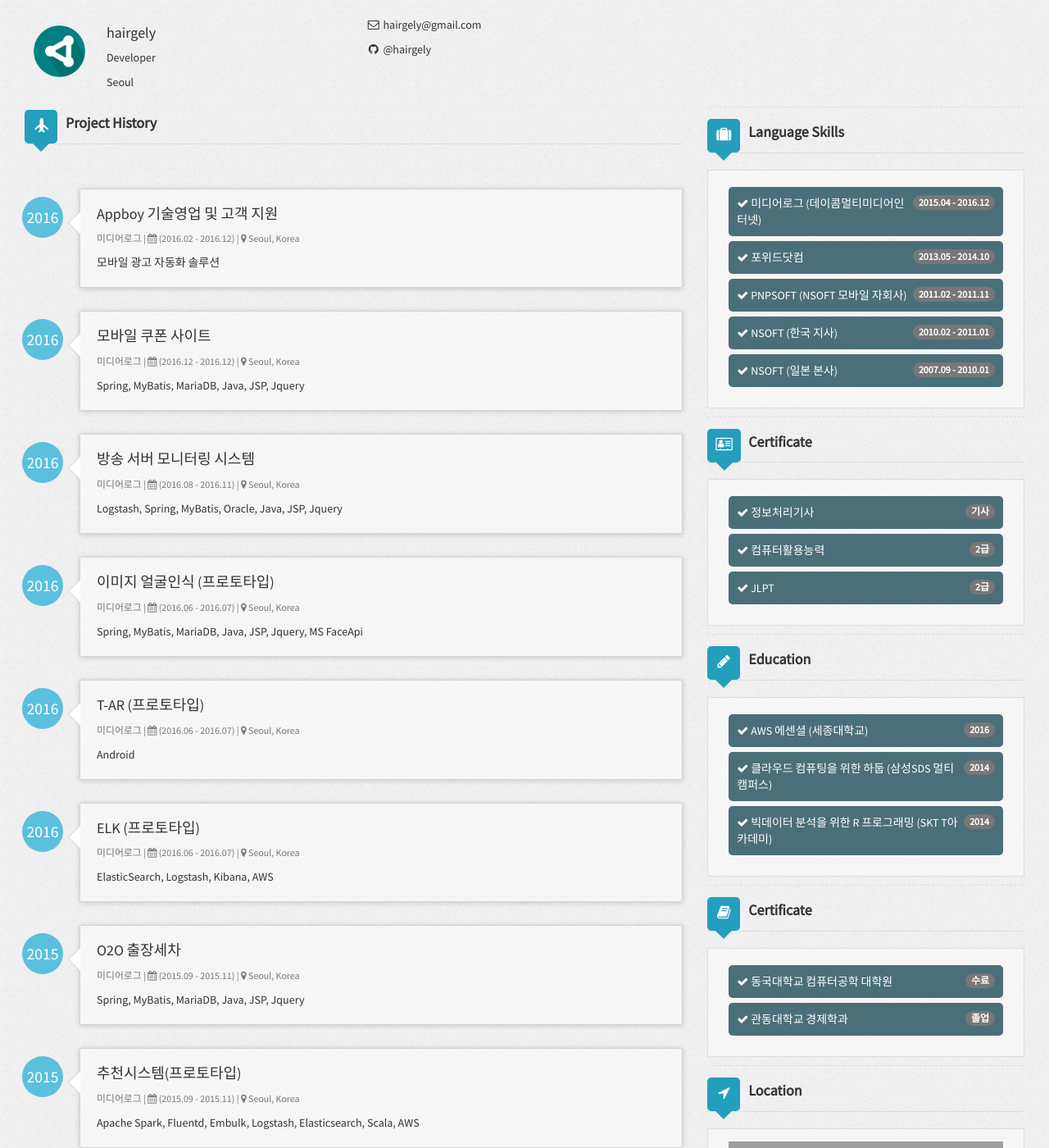
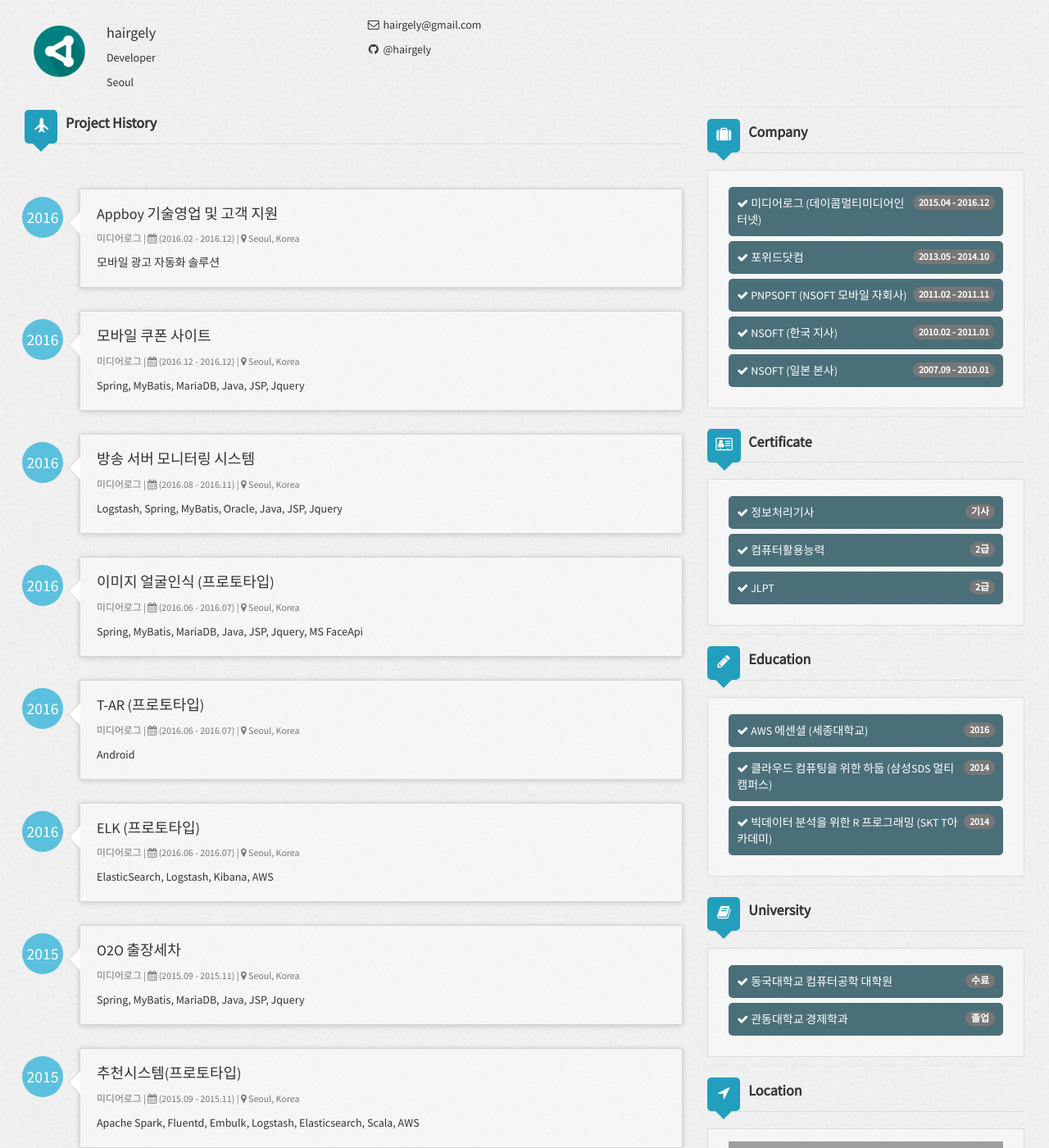
Before and after one commit to hairgely/resume, a Jekyll site: the page built from index.html, in a window 1280 px wide and 1400 px high. Shown: the whole window at 82% size. Built offline with Jekyll 4.4.1, drawn with Linux system fonts in a browser that asks for light colours; nearby versions of some CDN libraries; grey boxes are pictures that could not be loaded.

Commit message:
init #13

```diff
--- a/index.html
+++ b/index.html
@@ -233,7 +233,7 @@
             {% endif %}
             {% if site.author.companyHistory %}
                 <div class="deviter"></div>
-                <h3 class="title with-icon"><span class="fa fa-suitcase cat-title"></span> Language Skills</h3>
+                <h3 class="title with-icon"><span class="fa fa-suitcase cat-title"></span> Company</h3>
                 <div class="grid-block">
                     <ul class="list-unstyled list-strip">
                         {% for company in site.author.companyHistory %}
@@ -301,7 +301,7 @@
             {% endif %}
             {% if site.author.academicAbility %}
                 <div class="deviter"></div>
-                <h3 class="title with-icon"><span class="fa fa-book cat-title"></span> Certificate</h3>
+                <h3 class="title with-icon"><span class="fa fa-book cat-title"></span> University</h3>
                 <div class="grid-block">
                     <ul class="list-unstyled list-strip">
                         {% for academy in site.author.academicAbility %}
```
